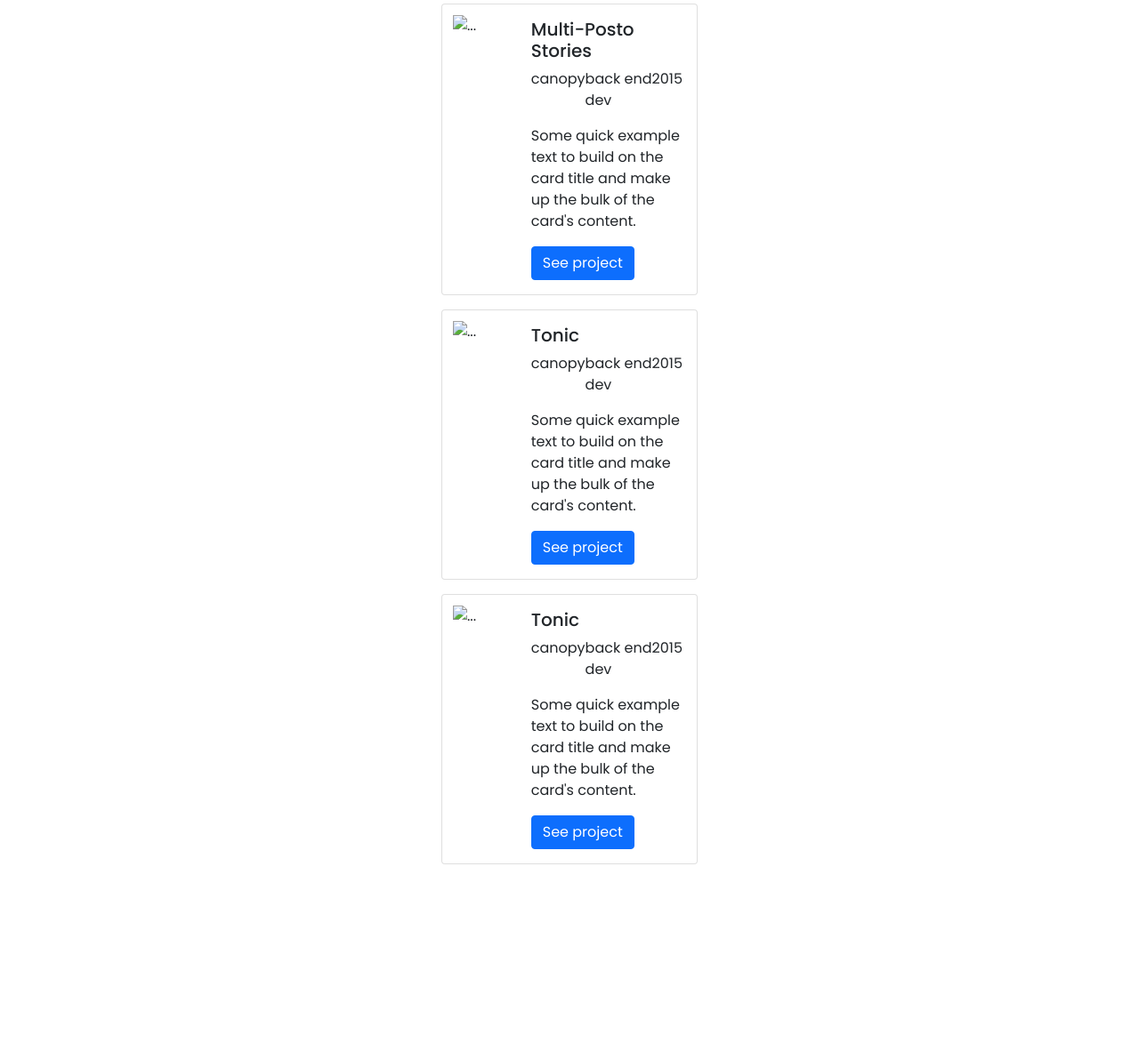
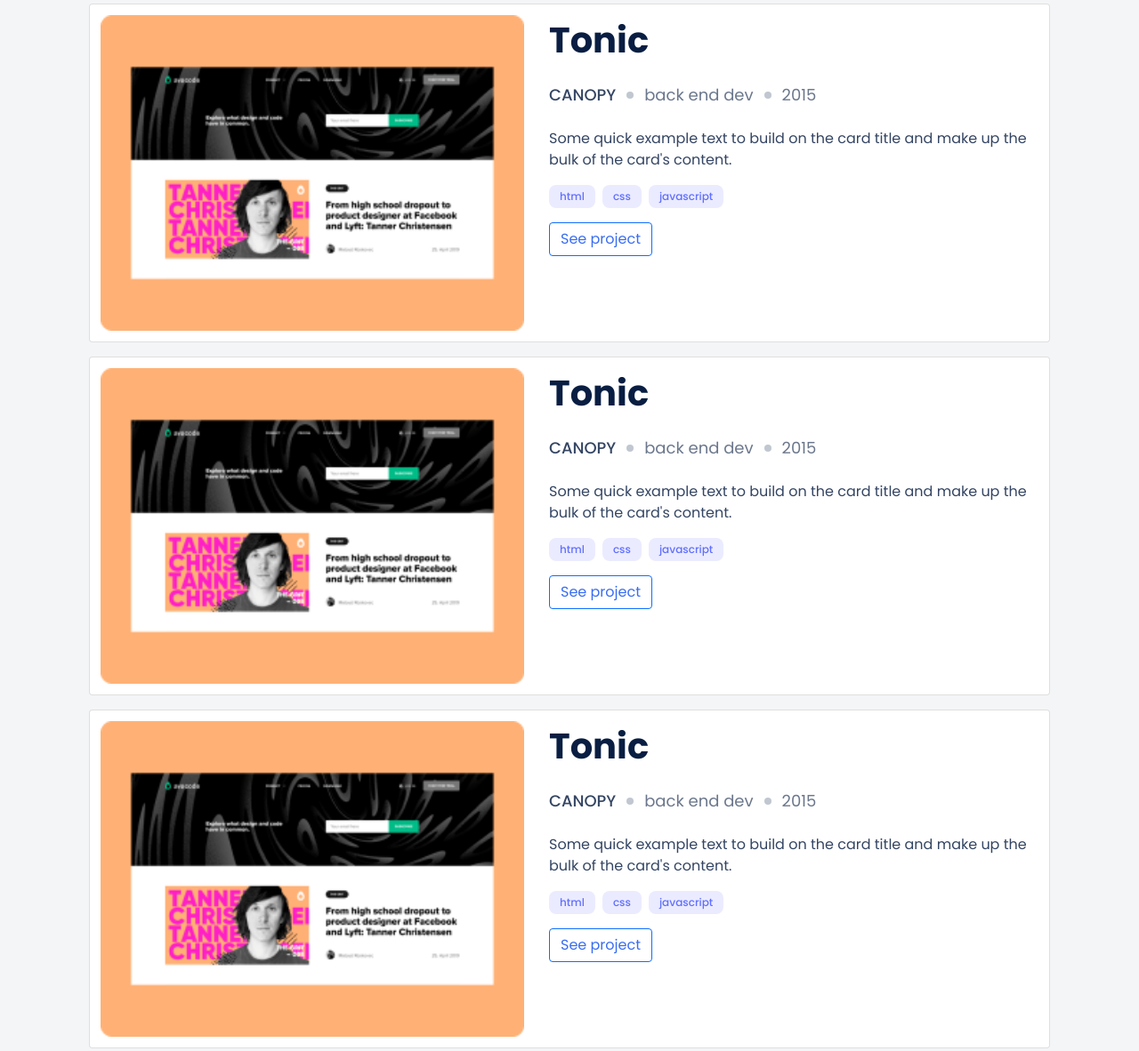
Before and after one commit to federicaulzurrun/potfolio-boostrap, a website: page index.html in a window 1280 px wide. Shown: the part 1268-2450 px from the top of the page at 89% size. Before the commit the page ends 2240 px from the top, so only its background shows below. Drawn offline with nearby package versions, Linux system fonts and the light colour scheme.

Commit message:
Build "works" section

```diff
--- a/index.html
+++ b/index.html
@@ -11,7 +11,7 @@
   <link rel="stylesheet" href="./style.css">
   <title>Document</title>
 </head>
-<body>
+<body class="" >
   <header class="p-2" >
     <div class="container d-flex justify-content-between align-items-center ">
       <a class="text-decoration-none" href="index.html">My logo</a>
@@ -44,68 +44,125 @@
 
     </article>
   </main>
-  <section class= "d-flex flex-column justify-content-center align-items-center gap-3">
-    <div class="card d-flex flex-row w-75" style="width: 18rem;">
-      <img src="assets/Snapshoot Portfolio.png" class="card-img-top" alt="...">
-      <div class="card-body w-50">
-        <h5 class="card-title">Tonic</h5>
-        <div class="list">
-          <p>canopy</p>
-          <img src="" alt="">
-          <p>back end dev</p>
-          <img src="" alt="">
-          <p>2015</p>
-        </div class="flex-row">
-        <p class="card-text">Some quick example text to build on the card title and make up the bulk of the card's content.</p>
+
+
+  <section class= "d-flex flex-column justify-content-center align-items-center gap-3 works">
+
+    <!-- card 1 -->
+
+      <div class="card flex-lg-row w-100 ">
+
+        <img src="assets/Snapshoot Portfolio.png" class="card-img-top img-fluid" alt="...">
+
+        <div class="card-body">
+
+          <h5 class="card-title article-title pb-3">Tonic</h5>
+
+          <div class="list d-flex align-items-center mb-4 ">
+            <p class="card-mayus" >canopy</p>
+            <img src="assets/Counter.svg" alt="">
+            <p class="card-back-end" >back end dev</p>
+            <img src="assets/Counter.svg" alt="">
+            <p class="card-back-end">2015</p>
+          </div>
+
+          <p class="card-text article-content pb-3">Some quick example text to build on the card title and make up the bulk of the card's content.</p>
+          <div class="d-flex pb-3">
+            <p class="card-list-tech" > html </p>
+            <p class="card-list-tech" > css </p>
+            <p class="card-list-tech" > javascript </p>
+          </div>
+          <a href="#" class="btn btn-primary">See project</a>
+        </div>
+      </div>
+    <!-- card 2 -->
+    <div class="card flex-lg-row w-100 ">
+
+      <img src="assets/Snapshoot Portfolio.png" class="card-img-top img-fluid" alt="...">
+
+      <div class="card-body">
+
+        <h5 class="card-title article-title pb-3">Tonic</h5>
+
+        <div class="list d-flex align-items-center mb-4 ">
+          <p class="card-mayus" >canopy</p>
+          <img src="assets/Counter.svg" alt="">
+          <p class="card-back-end" >back end dev</p>
+          <img src="assets/Counter.svg" alt="">
+          <p class="card-back-end">2015</p>
+        </div>
+
+        <p class="card-text article-content pb-3">Some quick example text to build on the card title and make up the bulk of the card's content.</p>
+        <div class="d-flex pb-3">
+          <p class="card-list-tech" > html </p>
+          <p class="card-list-tech" > css </p>
+          <p class="card-list-tech" > javascript </p>
+        </div>
         <a href="#" class="btn btn-primary">See project</a>
       </div>
     </div>
-    <div class="card d-flex flex-row" style="width: 18rem;">
-      <img src="..." class="card-img-top" alt="...">
+
+    <!-- card 3 -->
+    <div class="card flex-lg-row w-100 ">
+
+      <img src="assets/Snapshoot Portfolio.png" class="card-img-top img-fluid" alt="...">
+
       <div class="card-body">
-        <h5 class="card-title">Multi-Posto Stories</h5>
-        <div class="list">
-          <p>canopy</p>
-          <img src="" alt="">
-          <p>back end dev</p>
-          <img src="" alt="">
-          <p>2015</p>
+
+        <h5 class="card-title article-title pb-3">Tonic</h5>
+
+        <div class="list d-flex align-items-center mb-4 ">
+          <p class="card-mayus" >canopy</p>
+          <img src="assets/Counter.svg" alt="">
+          <p class="card-back-end" >back end dev</p>
+          <img src="assets/Counter.svg" alt="">
+          <p class="card-back-end">2015</p>
         </div>
-        <p class="card-text">Some quick example text to build on the card title and make up the bulk of the card's content.</p>
+
+        <p class="card-text article-content pb-3">Some quick example text to build on the card title and make up the bulk of the card's content.</p>
+        <div class="d-flex pb-3">
+          <p class="card-list-tech" > html </p>
+          <p class="card-list-tech" > css </p>
+          <p class="card-list-tech" > javascript </p>
+        </div>
         <a href="#" class="btn btn-primary">See project</a>
       </div>
     </div>
-    <div class="card d-flex flex-row" style="width: 18rem;">
-      <img src="..." class="card-img-top" alt="...">
+    <!-- card 4 -->
+
+    <div class="card flex-lg-row w-100 ">
+
+      <img src="assets/Snapshoot Portfolio.png" class="card-img-top img-fluid" alt="...">
+
       <div class="card-body">
-        <h5 class="card-title">Tonic</h5>
-        <div class="list">
-          <p>canopy</p>
-          <img src="" alt="">
-          <p>back end dev</p>
-          <img src="" alt="">
-          <p>2015</p>
+
+        <h5 class="card-title article-title pb-3">Tonic</h5>
+
+        <div class="list d-flex align-items-center mb-4 ">
+          <p class="card-mayus" >canopy</p>
+          <img src="assets/Counter.svg" alt="">
+          <p class="card-back-end" >back end dev</p>
+          <img src="assets/Counter.svg" alt="">
+          <p class="card-back-end">2015</p>
         </div>
-        <p class="card-text">Some quick example text to build on the card title and make up the bulk of the card's content.</p>
+
+        <p class="card-text article-content pb-3">Some quick example text to build on the card title and make up the bulk of the card's content.</p>
+        <div class="d-flex pb-3">
+          <p class="card-list-tech" > html </p>
+          <p class="card-list-tech" > css </p>
+          <p class="card-list-tech" > javascript </p>
+        </div>
         <a href="#" class="btn btn-primary">See project</a>
       </div>
     </div>
-    <div class="card d-flex flex-row" style="width: 18rem;">
-      <img src="..." class="card-img-top" alt="...">
-      <div class="card-body">
-        <h5 class="card-title">Tonic</h5>
-        <div class="list">
-          <p>canopy</p>
-          <img src="" alt="">
-          <p>back end dev</p>
-          <img src="" alt="">
-          <p>2015</p>
-        </div>
-        <p class="card-text">Some quick example text to build on the card title and make up the bulk of the card's content.</p>
-        <a href="#" class="btn btn-primary">See project</a>
-      </div>
-    </div>
+
+
+
   </section>
+
+  <br><br><br><br><br><br><br><br><br><br><br><br><br><br><br><br><br><br><br><br><br><br><br><br><br><br><br><br><br><br><br><br><br><br><br>
+
+
 
   <script src="https://cdn.jsdelivr.net/npm/@popperjs/core@2.9.2/dist/umd/popper.min.js" integrity="sha384-IQsoLXl5PILFhosVNubq5LC7Qb9DXgDA9i+tQ8Zj3iwWAwPtgFTxbJ8NT4GN1R8p" crossorigin="anonymous"></script>
   <script src="https://cdn.jsdelivr.net/npm/bootstrap@5.0.2/dist/js/bootstrap.min.js" integrity="sha384-cVKIPhGWiC2Al4u+LWgxfKTRIcfu0JTxR+EQDz/bgldoEyl4H0zUF0QKbrJ0EcQF" crossorigin="anonymous"></script>
--- a/style.css
+++ b/style.css
@@ -2,6 +2,10 @@ body{
   font-family: 'Poppins', sans-serif;
 }
 /* clases generales */
+
+
+
+
 .article-content{
   font-size: 16px;
   font-weight: 400;
@@ -44,7 +48,40 @@ main > .container{
   color: rgba(127, 140, 255, 1);
 }
 
-/* section */
+
+              /* section cards works */
+
+.works-cont{
+  min-width: 1156px;
+}
+
+.works{
+  background-color: #f4f5f7 ;
+  padding: 100px;
+}
+
+.card{
+  max-width: 1200px;
+}
+
+.card-mayus{
+  text-transform: uppercase;
+  font-weight: 500;
+  font-size: 18px;
+  color: rgba(52, 69, 99, 1);
+}
+
+.card-back-end{
+  color: rgba(107, 119, 140, 1);
+  font-size: 18px;
+  font-weight: 400;
+}
+
+.card-img-top{
+  width: 100%;
+  height: auto;
+  max-width: 500px;
+}
 
 .list {
   display: flex;
@@ -55,6 +92,36 @@ main > .container{
   padding: 12px;
 }
 
+.card-text{
+  font-size: 16px;
+  font-weight: 400;
+}
+
+.card-body p{
+  margin: 0;
+
+}
+
+.card-list-tech{
+ background-color: rgba(235, 235, 255, 1);
+ font-size: 12px;
+ padding: 4px 12px;
+ font-weight: 500;
+ border-radius: 8px;
+ margin-right: 8px !important;
+ color: rgba(96, 112, 255, 1);
+}
+
+.card-body .list{
+  height: auto;
+  gap:12px ;
+}
+
+.btn-primary{
+  background-color: white;
+  color: rgba(57, 109, 242, 1);
+}
+
 
 
 .c,
```
Also changed, not shown: assets/Counter.svg (added).
